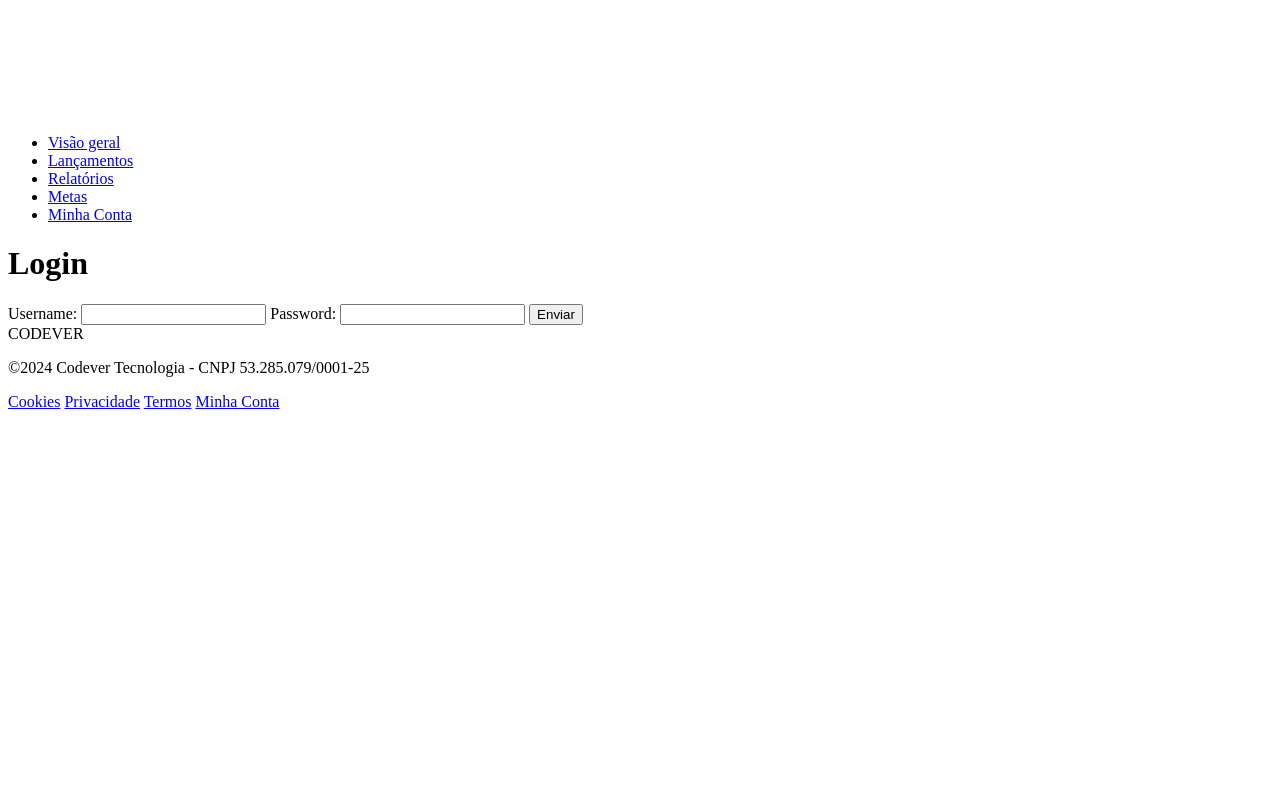
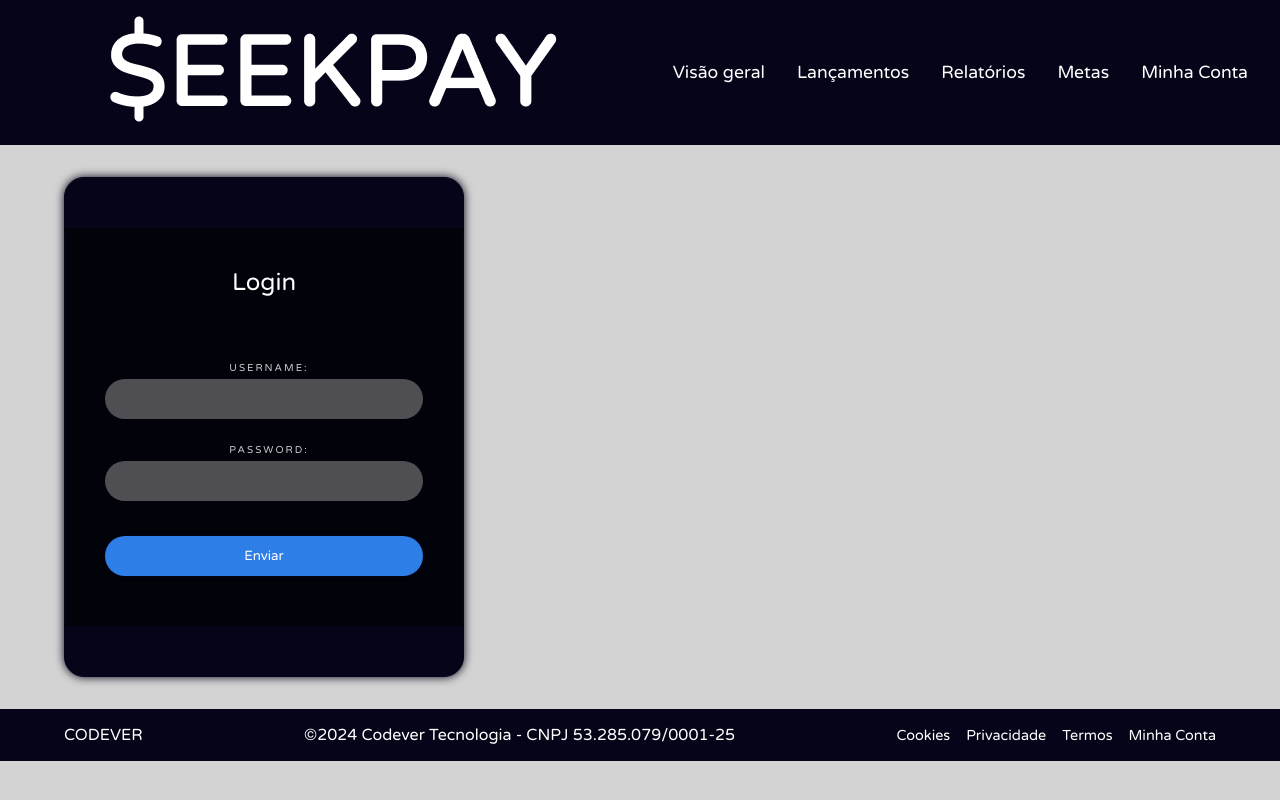
Before and after one commit to pedrorosemberg/seekpay, a plain HTML site: page login.html in a window 1280 px wide. Drawn offline with Linux system fonts and the light colour scheme; the site is published under a folder, as on GitHub Pages, so addresses that start at the root find nothing.

Commit message:
Update login.html

```diff
--- a/login.html
+++ b/login.html
@@ -4,7 +4,7 @@
     <meta charset="UTF-8">
     <meta name="viewport" content="width=device-width, initial-scale=1.0">
     <title>SeekPay - Sua nova solução financeira</title>
-    <link rel="stylesheet" href="/login.css">
+    <link rel="stylesheet" href="login.css">
 </head>
 <body>
     <header>
```
